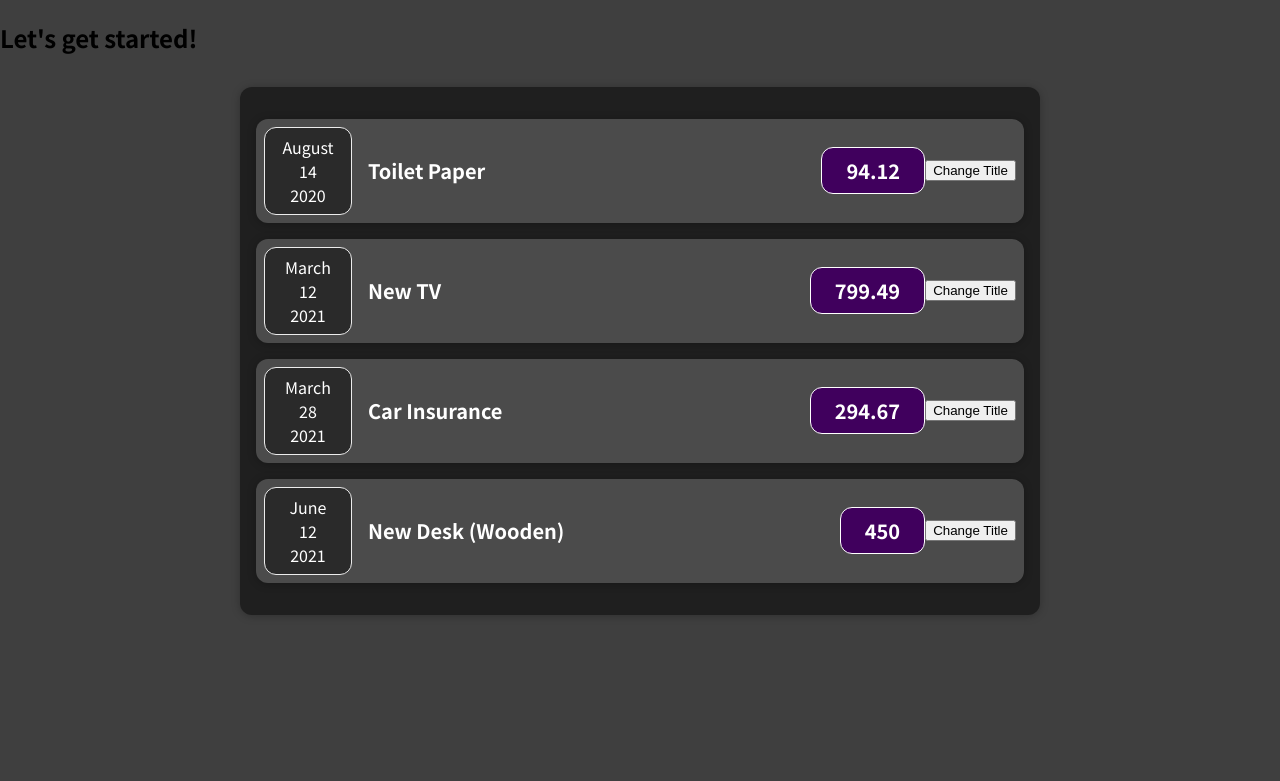
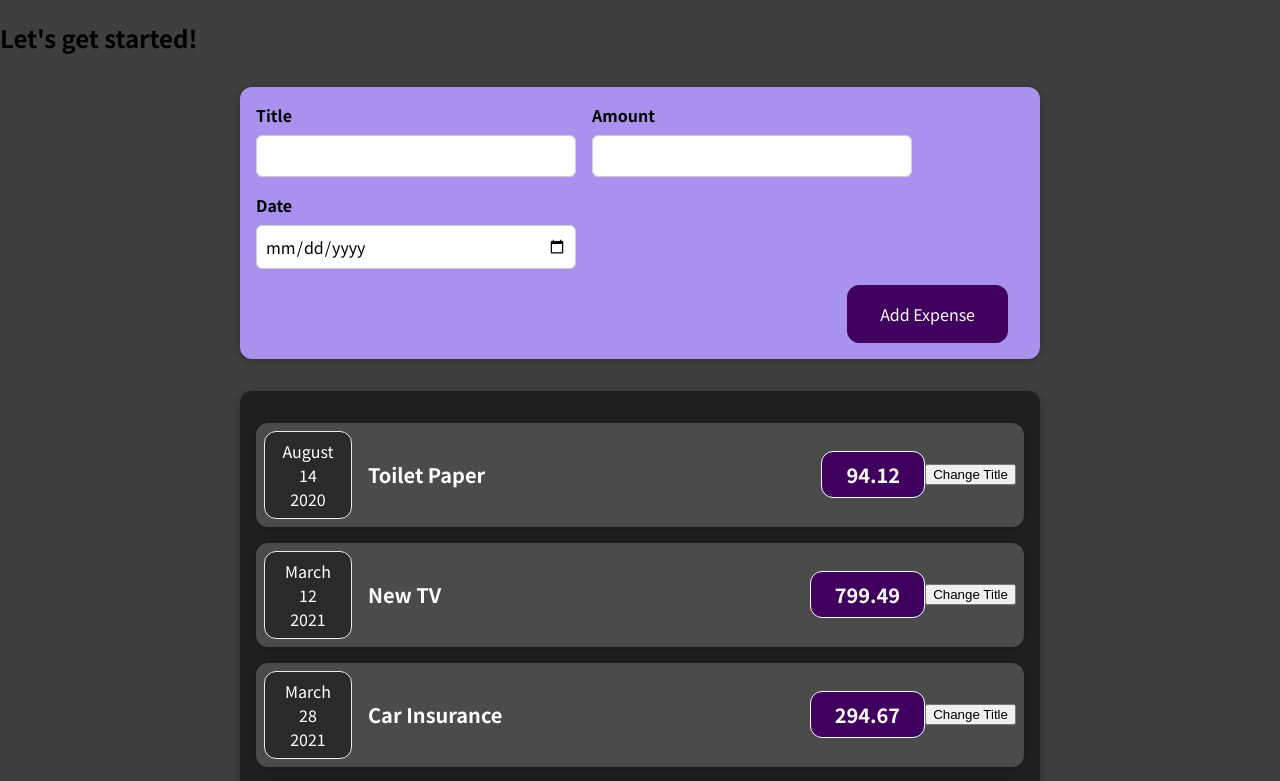
Before and after one commit to ChristinaGaitan/expenses-react, a React (Create React App) app: page / in a window 1280 px wide. Shown: the top 781 px of the page. Built offline with nearby package versions, Linux system fonts and the light colour scheme.

Commit message:
Use new expense form in app

```diff
--- a/src/App.js
+++ b/src/App.js
@@ -1,4 +1,5 @@
 import Expenses from "./components/Expenses/Expenses";
+import NewExpense from "./components/NewExpense/NewExpense";
 
 const App = () => {
   const items = [
@@ -26,6 +27,7 @@ const App = () => {
   return (
     <div>
       <h2>Let's get started!</h2>
+      <NewExpense />
       <Expenses items={items} />
     </div>
   );
```
